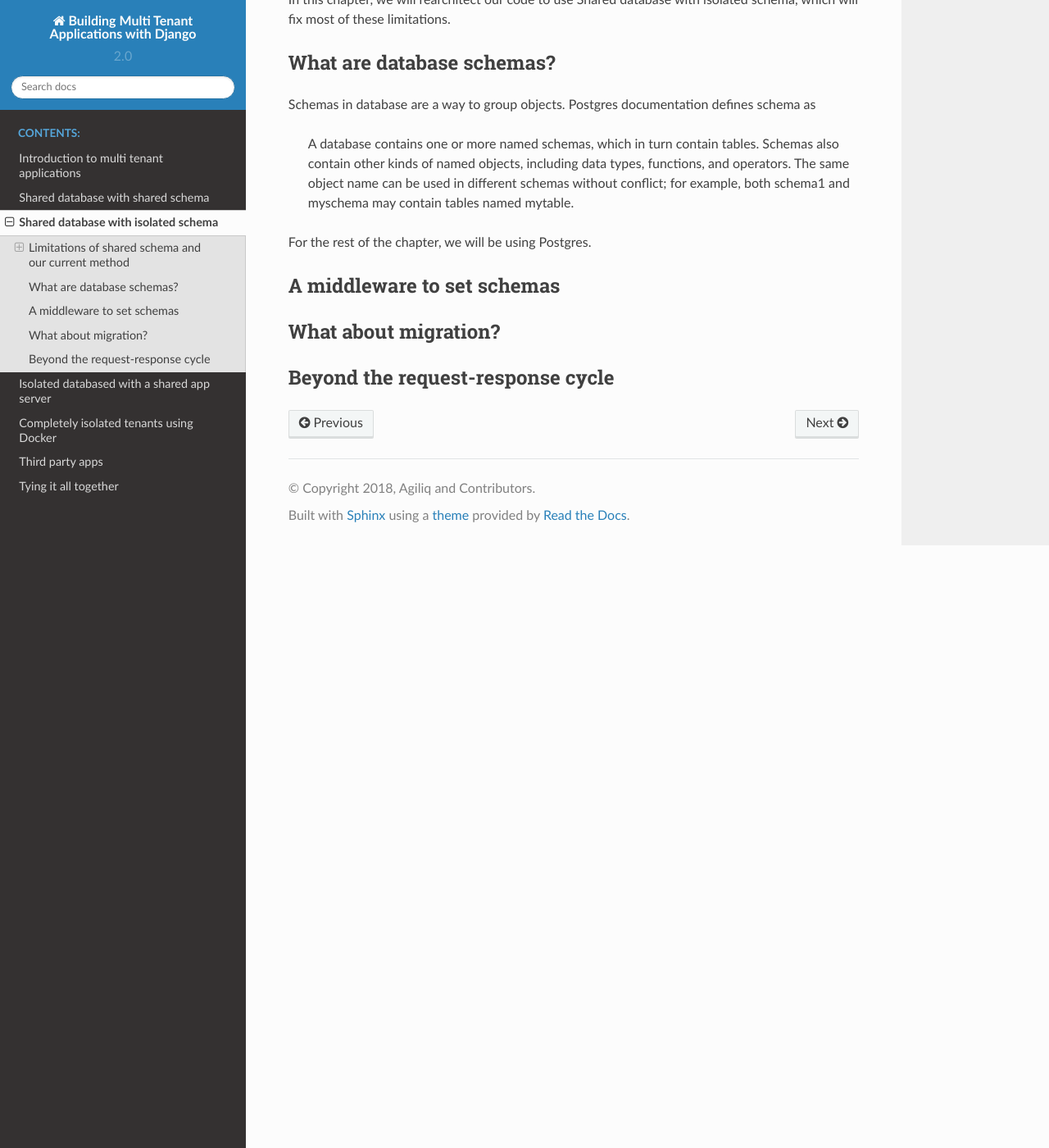
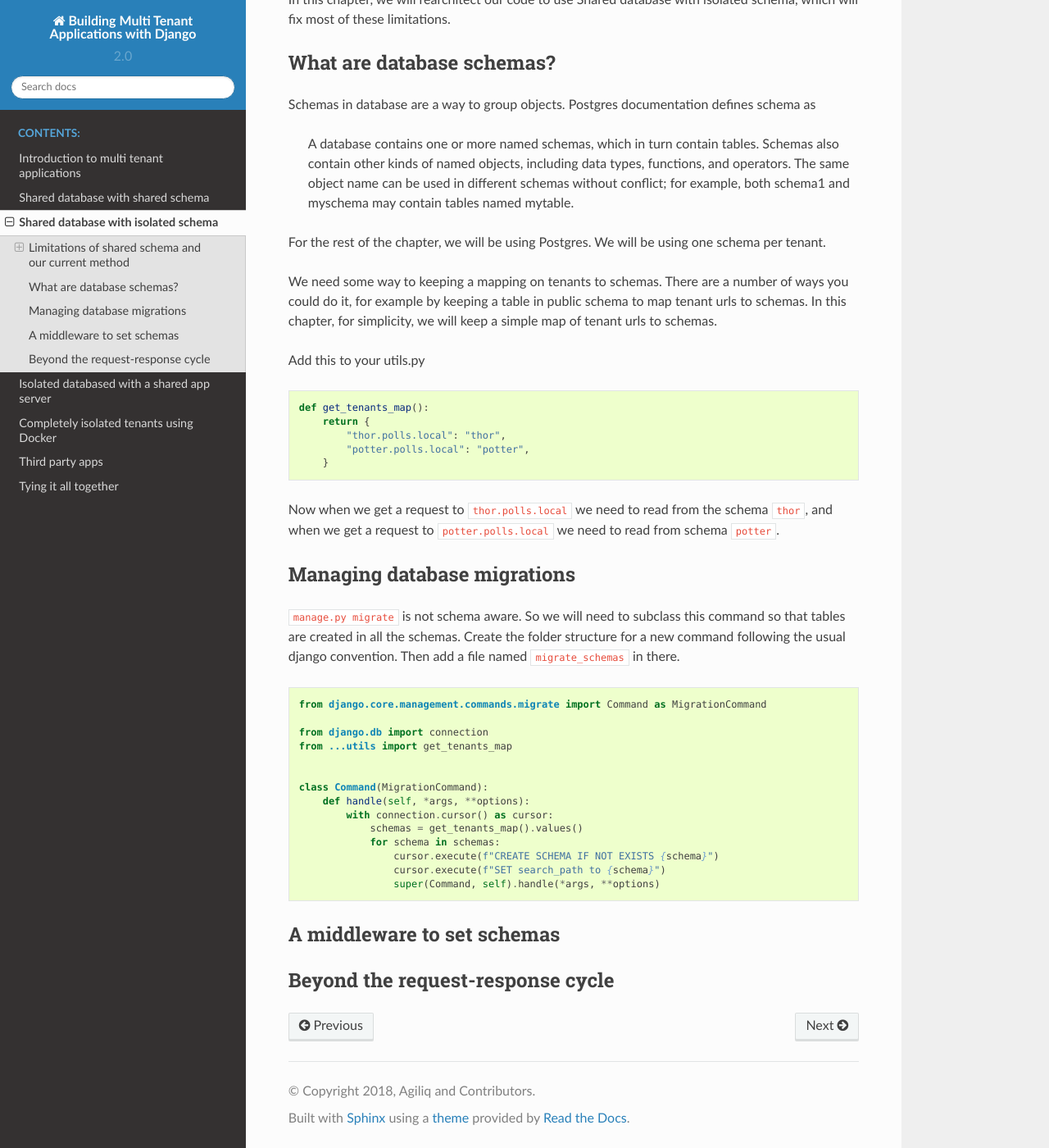
Before and after one commit to agiliq/building-multi-tenant-applications-with-django, a Sphinx documentation site: the page built from source/shared-database-isolated-schema.rst, in a window 1280 px wide and 1400 px high, scrolled down 938 px. Shown: the whole window at 82% size. Built offline with Sphinx 7.4.7 and the Read the Docs theme 2.0.0, drawn with Linux system fonts in a browser that asks for light colours.

Commit message:
Added migrate_schemas details

```diff
--- a/source/shared-database-isolated-schema.rst
+++ b/source/shared-database-isolated-schema.rst
@@ -49,14 +49,53 @@ Schemas in database are a way to group objects. Postgres documentation defines s
 
     A database contains one or more named schemas, which in turn contain tables. Schemas also contain other kinds of named objects, including data types, functions, and operators. The same object name can be used in different schemas without conflict; for example, both schema1 and myschema may contain tables named mytable.
 
-For the rest of the chapter, we will be using Postgres.
+For the rest of the chapter, we will be using Postgres. We will be using one schema per tenant.
+
+We need some way to keeping a mapping on tenants to schemas. There are a number of ways you could do it, for example by keeping a table in public schema to map tenant urls to schemas. In this chapter, for simplicity,  we will keep a simple map of tenant urls to schemas.
+
+Add this to your utils.py
+
+.. code-block:: python
+
+    def get_tenants_map():
+        return {
+            "thor.polls.local": "thor",
+            "potter.polls.local": "potter",
+        }
+
+Now when we get a request to :code:`thor.polls.local` we need to read from the schema :code:`thor`, and when we get a request to :code:`potter.polls.local` we need to read from schema :code:`potter`.
+
+
+
+Managing database migrations
+++++++++++++++++++++++++++++
+
+:code:`manage.py migrate` is not schema aware. So we will need to subclass this command so that tables are created in all the schemas. Create the folder structure for a new command following the usual django convention. Then add a file named :code:`migrate_schemas` in there.
+
+
+.. code-block:: python
+
+    from django.core.management.commands.migrate import Command as MigrationCommand
+
+    from django.db import connection
+    from ...utils import get_tenants_map
+
+
+    class Command(MigrationCommand):
+        def handle(self, *args, **options):
+            with connection.cursor() as cursor:
+                schemas = get_tenants_map().values()
+                for schema in schemas:
+                    cursor.execute(f"CREATE SCHEMA IF NOT EXISTS {schema}")
+                    cursor.execute(f"SET search_path to {schema}")
+                    super(Command, self).handle(*args, **options)
+
 
 A middleware to set schemas
 ++++++++++++++++++++++++++++
 
 
-What about migration?
-++++++++++++++++++++++++++++
+
 
 
 Beyond the request-response cycle
```
Also changed, not shown: 1 other file.
